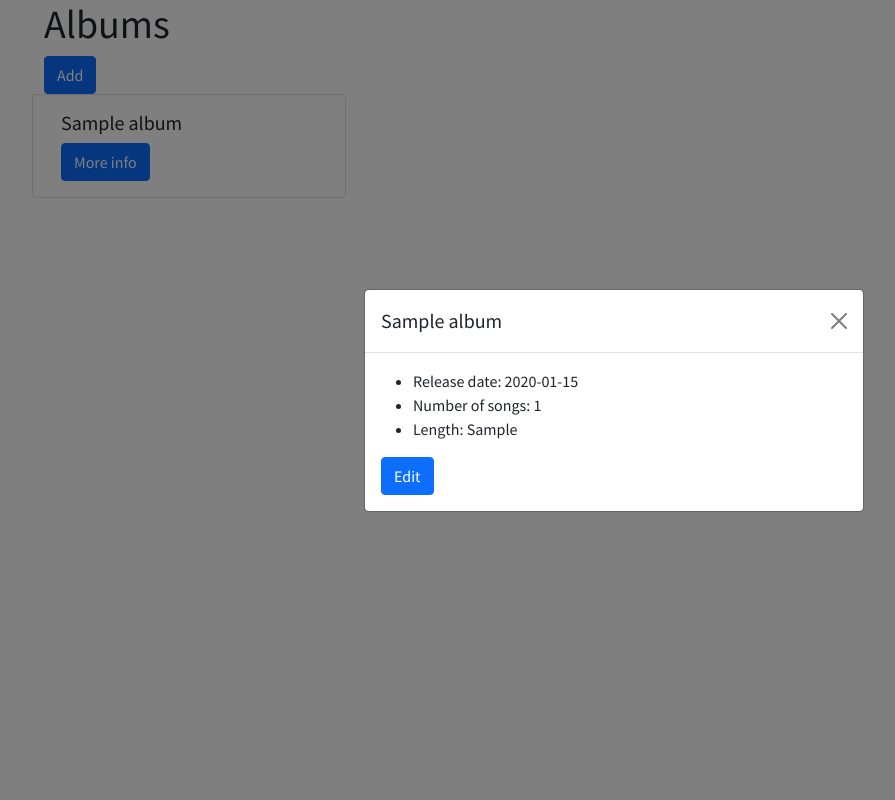
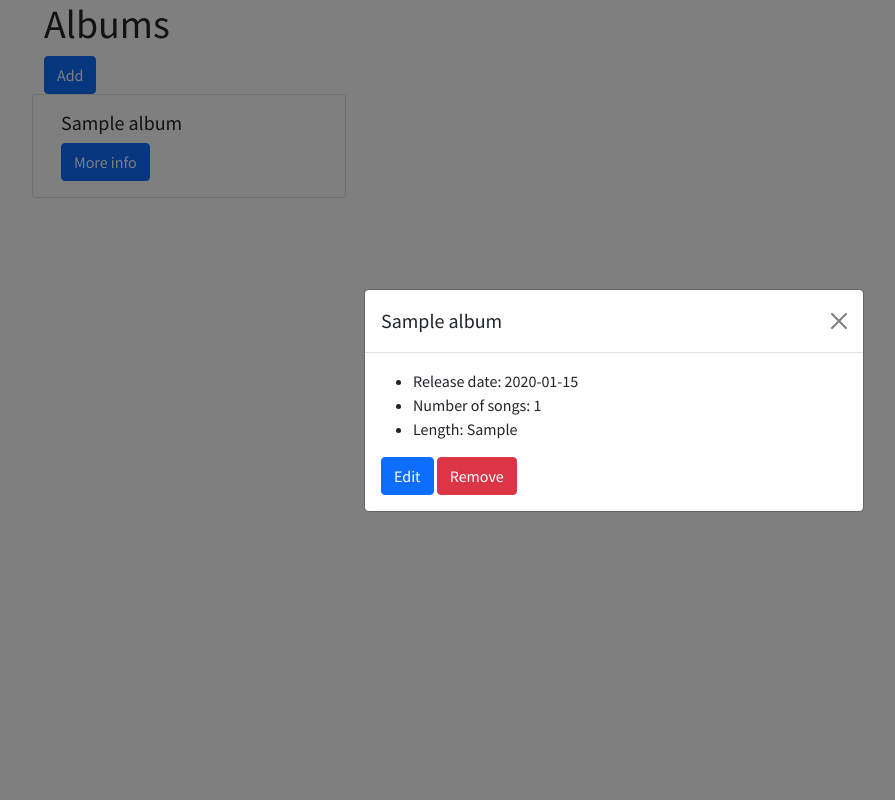
Before and after one commit to cammarb/miley-discography, a Flask app: page /albums in a window 1280 px wide, after a click on "More info". Shown: the whole page, without its empty margins (26-921 px from the left). Run offline with Flask 2, Linux system fonts and the light colour scheme; tables that the repository leaves empty hold one stand-in row (values such as "Sample post").

Commit message:
remove spaces

```diff
--- a/app/templates/albums/list_albums.html
+++ b/app/templates/albums/list_albums.html
@@ -29,8 +29,6 @@
     </div>
 </div>
 
-
-
 <!-- Album info Modal -->
 <div class="modal fade" id="more_info" tabindex="-1" aria-labelledby="exampleModalLabel" aria-hidden="true">
     <div class="modal-dialog modal-dialog-centered">
@@ -46,6 +44,7 @@
                     <li>Length: {{album.total_length}}</li>
                 </ul>
                 <button type="button" class="btn btn-primary">Edit</button>
+                <button type="button" class="btn btn-danger">Remove</button>
             </div>
         </div>
     </div>
```
